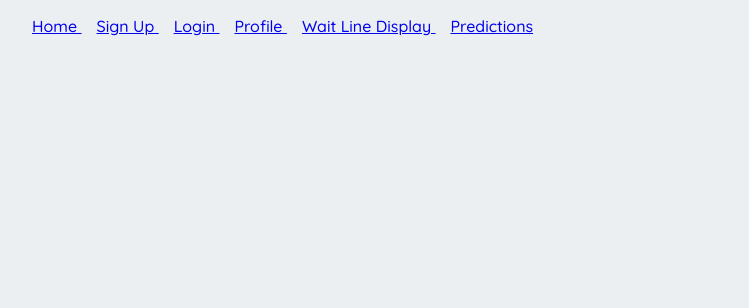
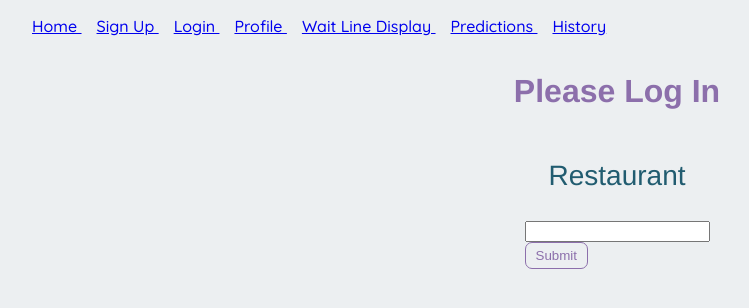
Before and after one commit to irajput/waitinglinesproject, a React (Create React App) app in the folder client/: page /history in a window 1280 px wide. Shown: the top 308 px of the page, without its empty margins (23-772 px from the left). Built offline with nearby package versions, Linux system fonts and the light colour scheme.

Commit message:
added history page calling new api

```diff
--- a/client/src/App/App.js
+++ b/client/src/App/App.js
@@ -9,6 +9,7 @@ import Profile from "../Profile/Profile";
 import Display from "../Display/Display";
 import Stopwatch from "../Stopwatch/Stopwatch"
 import Predictions from "../Predictions/Predictions"
+import History from "../History/History"
 import { Routes, Route, Link} from "react-router-dom";
 import { session } from "passport";
 
@@ -44,6 +45,9 @@ function App() {
           <li>
             <Link to="/slider"> Crowdedness </Link>
           </li>
+          <li>
+            <Link to="/history"> History </Link>
+          </li>
         </ul>
       </nav>
 
@@ -65,6 +69,8 @@ function App() {
       <Route path="/slider" element={<Slider/>} />
 
       <Route path="/predictions" element={<Predictions/>} />
+
+      <Route path="/history" element={<History/>} />
 
     </Routes>
 
@@ -97,6 +103,9 @@ else {
           <li>
             <Link to="/predictions"> Predictions </Link>
           </li>
+          <li>
+            <Link to="/history"> History </Link>
+          </li>
         </ul>
       </nav>
 
@@ -115,6 +124,8 @@ else {
 
       <Route path="/predictions" element={<Predictions/>} />
 
+      <Route path="/history" element={<History/>} />
+
     </Routes>
 
     </div>
--- /dev/null
+++ b/client/src/History/History.js
@@ -0,0 +1,47 @@
+import React, { useState } from 'react';
+
+import '../Login/Login.css';
+
+async function hist(rest) {
+    let today = new Date().toLocaleDateString()
+    console.log(today)
+    let mhist =  await fetch('http://localhost:3001/history?' + new URLSearchParams({'name': rest}).toString() + new URLSearchParams({'date': today}).toString(), {
+            method: 'GET',
+            headers: {
+                'Content-Type': 'application/json',
+            },
+        })
+        .then(data => data.json())
+        if (mhist.message === "Failure") {
+            alert("Invalid Restaurant")
+        }
+        console.log(mhist.message)
+}
+
+export default function History() {
+    const [restaurant, setRestaurant] = useState();
+
+    const handleSubmit = async e => {
+      e.preventDefault();
+      const token = await hist(
+        restaurant);
+      console.log("Got token");
+      //sessionStorage.setItem('token', token);
+      //document.location.reload();
+    }
+
+    return(
+      <div className="login-wrapper">
+        <h1>Please Log In</h1>
+          <form onSubmit={handleSubmit}>
+          <label>
+              <p>Restaurant</p>
+              <input type="text" onChange={e => setRestaurant(e.target.value)}/>
+          </label>
+          <div className="center">
+              <button type="submit">Submit</button>
+          </div>
+          </form>
+      </div>
+    )
+  }
--- a/client/src/Predictions/Chart.js
+++ b/client/src/Predictions/Chart.js
@@ -30,7 +30,14 @@ function Chart() {
     //let predicts = sessionStorage.getItem('preds');
     //console.log("Hi" + predicts)
     console.log(JSON.parse(sessionStorage.getItem('preds')))
-    let getX = (x) => {console.log(x[0]); return x[0]};;
+    let getX = (x) => {
+        console.log(x[0]);
+        let w = x[0]/60000;
+        let m = w%60;
+        let h = Math.floor(w/60);
+        let s = h + ":" + m;
+        return s;
+    };;
     let getY = (x) => { return x[1]};
     return (
         <>
```
